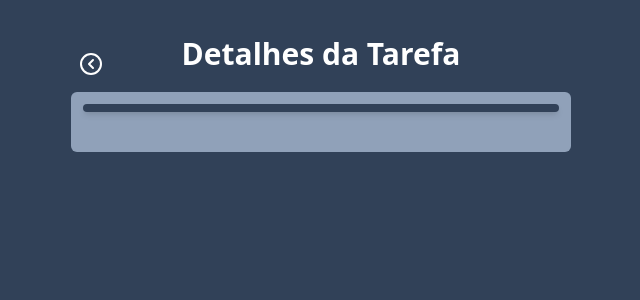
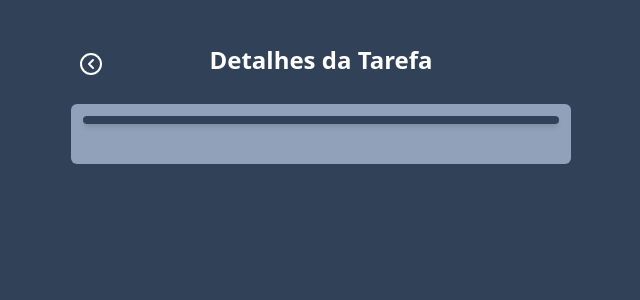
Before and after one commit to Gabriel-Neves-fs/donefy--gerenciador-de-tarefas, a React (Vite) app: page /tasks in a window 1280 px wide. Shown: the top 300 px of the page, without its empty margins (319-959 px from the left). Built offline with nearby package versions, Linux system fonts and the light colour scheme.

Commit message:
add;details tab button fix

```diff
--- a/src/pages/Taskpages.jsx
+++ b/src/pages/Taskpages.jsx
@@ -14,11 +14,11 @@ function Taskpages() {
       <div className=" relative w-[500px] gap-2 flex flex-col wrap-normal  ">
         <button
           onClick={() => navigate(-1)}
-          className=" absolute left-0 mt-5 mb-5 p-2  hover:bg-slate-400 rounded-md text-white   break-words"
+          className="  absolute left-0  mt-5 mb-5 p-2  hover:bg-slate-400 rounded-md text-white   break-words"
         >
           <CircleChevronLeft />
         </button>
-        <h1 className=" text-center  text-3xl  text-white   p-3 rounded-md  font-semibold ">
+        <h1 className=" text-center  text-2xl  text-white  p-5  rounded-md  font-semibold ">
           Detalhes da Tarefa
         </h1>
 
```
